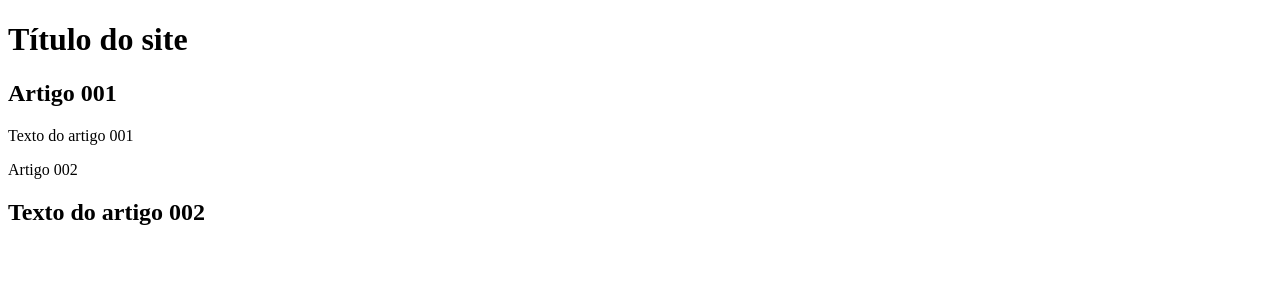
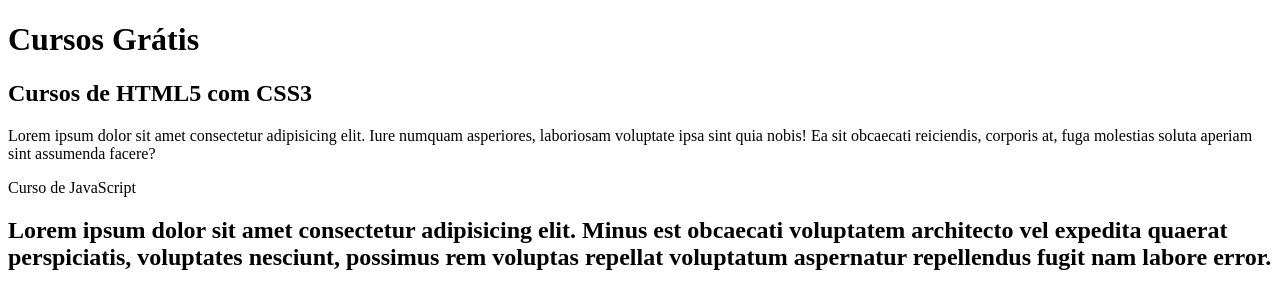
Before and after one commit to EdnaMota/projeto-site, a plain HTML site: page index.html in a window 1280 px wide. Drawn offline with Linux system fonts and the light colour scheme.

Commit message:
Comecei a escrever conteúdo

```diff
--- a/index.html
+++ b/index.html
@@ -8,14 +8,14 @@
 <body>
     <main>
         <header>
-            <h1>Título do site</h1>
+            <h1>Cursos Grátis</h1>
         </header>
         <article>
-            <h2>Artigo 001</h2>
-            <p>Texto do artigo 001</p>
+            <h2>Cursos de HTML5 com CSS3</h2>
+            <p>Lorem ipsum dolor sit amet consectetur adipisicing elit. Iure numquam asperiores, laboriosam voluptate ipsa sint quia nobis! Ea sit obcaecati reiciendis, corporis at, fuga molestias soluta aperiam sint assumenda facere?</p>
         </article>
-        <article>Artigo 002</article>
-        <h2>Texto do artigo 002</h2>
+        <article>Curso de JavaScript</article>
+        <h2>Lorem ipsum dolor sit amet consectetur adipisicing elit. Minus est obcaecati voluptatem architecto vel expedita quaerat perspiciatis, voluptates nesciunt, possimus rem voluptas repellat voluptatum aspernatur repellendus fugit nam labore error.</h2>
     </main>
 </body>
 </html>
```
